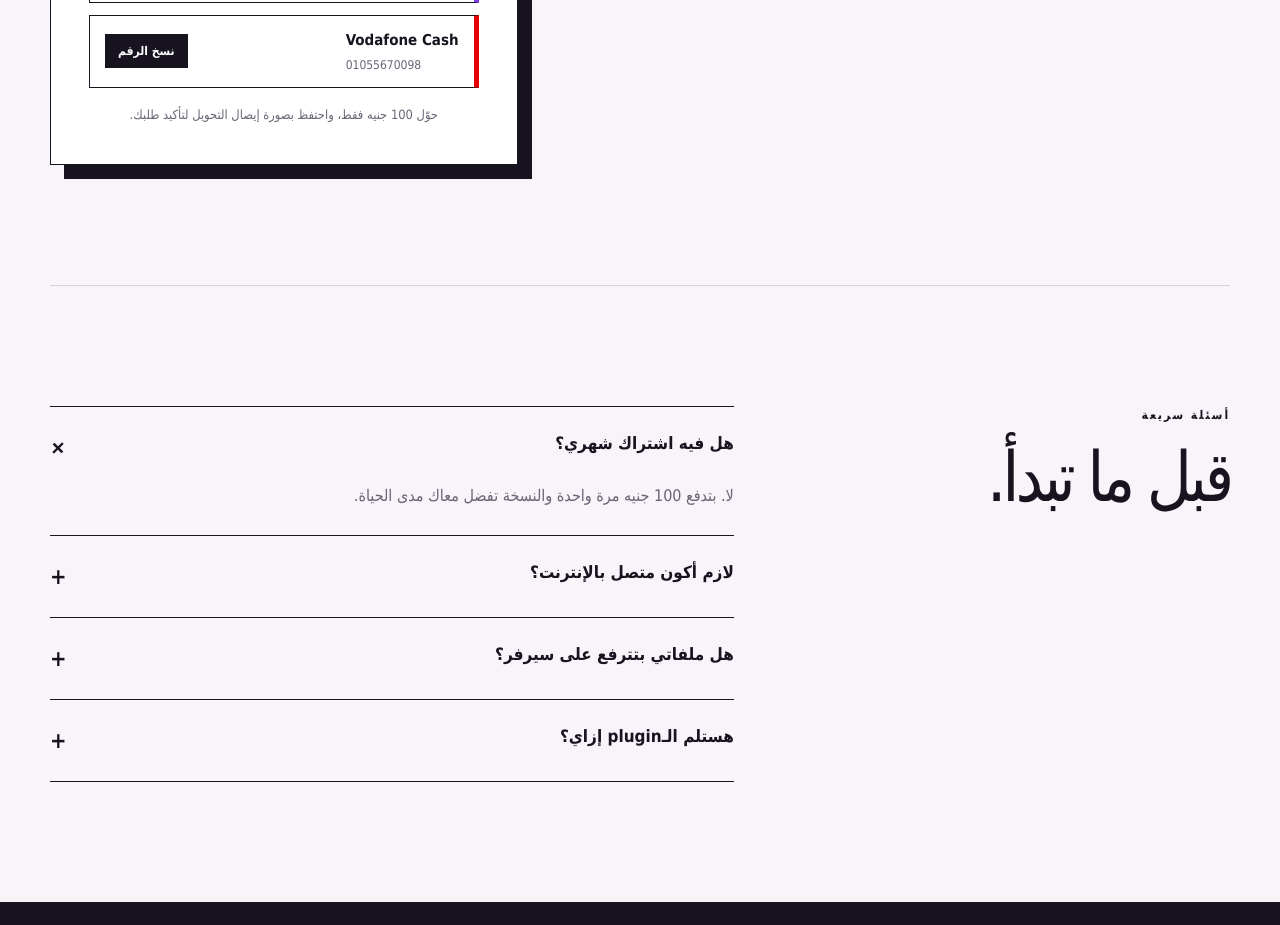
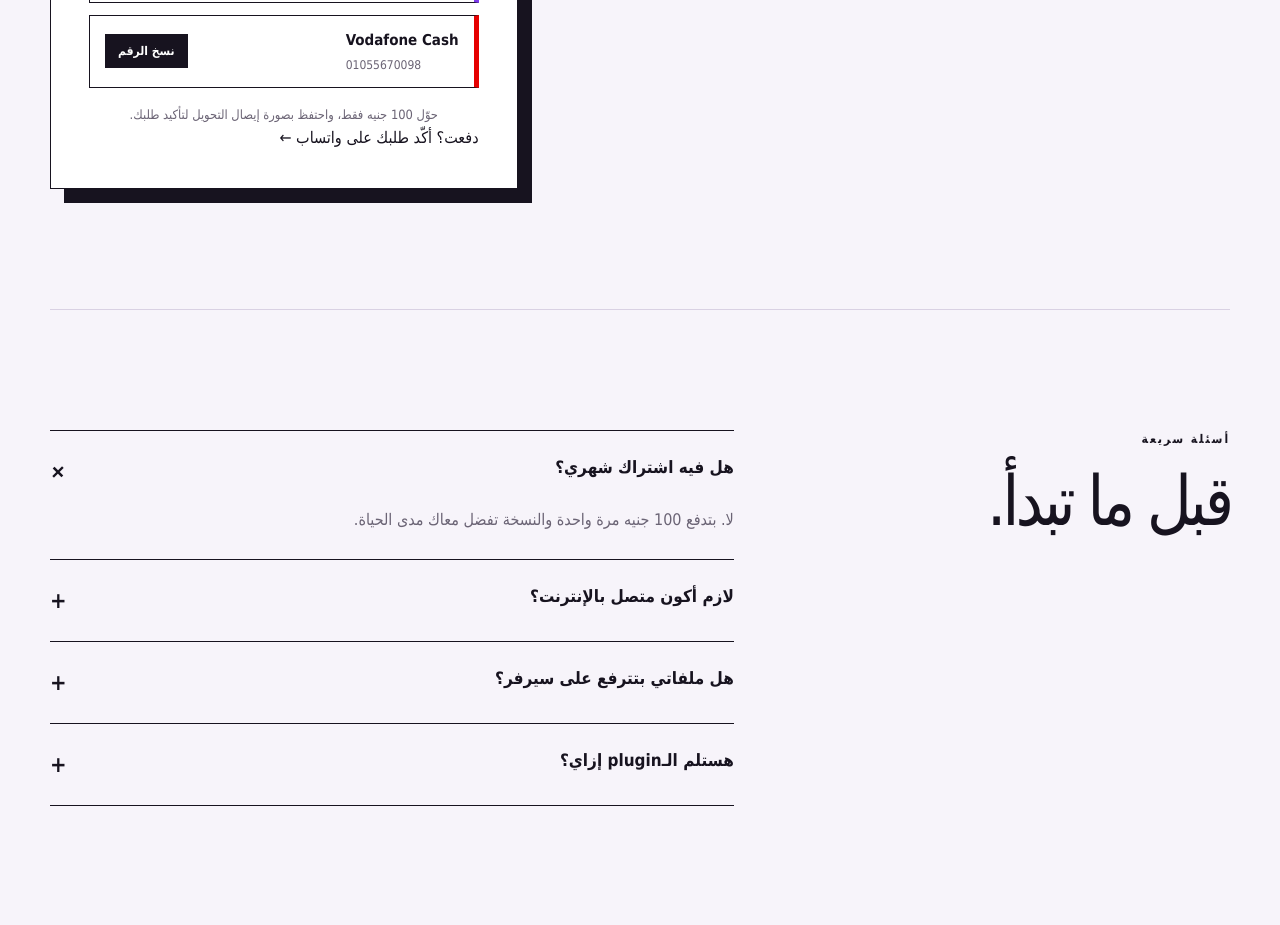
Before and after one commit to mostafaelkordy801-byte/drkordy-arabic-autocaption, a Next.js app: page / in a window 1280 px wide. Shown: the part 2920-3845 px from the top of the page. Built offline with nearby package versions, Linux system fonts and the light colour scheme.

Commit message:
Add WhatsApp order confirmation

```diff
--- a/app/page.tsx
+++ b/app/page.tsx
@@ -106,6 +106,14 @@ export default function Home() {
             </div>
           </div>
           <small className="paymentNote">حوّل 100 جنيه فقط، واحتفظ بصورة إيصال التحويل لتأكيد طلبك.</small>
+          <a
+            className="confirmOrder"
+            href="https://wa.me/201055670098?text=%D8%A3%D9%87%D9%84%D8%A7%D9%8B%D8%8C%20%D8%A3%D9%86%D8%A7%20%D8%AF%D9%81%D8%B9%D8%AA%20100%20%D8%AC%D9%86%D9%8A%D9%87%20%D9%84%D8%B4%D8%B1%D8%A7%D8%A1%20Dr%20Kordy%20Studio%20%E2%80%94%20Arabic%20AutoCaption.%0A%0A%D8%A7%D9%84%D8%A7%D8%B3%D9%85%3A%20%0A%D9%88%D8%B3%D9%8A%D9%84%D8%A9%20%D8%A7%D9%84%D8%AF%D9%81%D8%B9%3A%20%0A%D8%B1%D9%82%D9%85%20%D8%A7%D9%84%D8%AA%D8%AD%D9%88%D9%8A%D9%84%20%D9%85%D9%86%D9%87%3A%20%0A%0A%D9%87%D8%A8%D8%B9%D8%AA%20%D8%B5%D9%88%D8%B1%D8%A9%20%D8%A5%D9%8A%D8%B5%D8%A7%D9%84%20%D8%A7%D9%84%D8%AA%D8%AD%D9%88%D9%8A%D9%84%20%D9%81%D9%8A%20%D8%A7%D9%84%D8%B1%D8%B3%D8%A7%D9%84%D8%A9%20%D8%A7%D9%84%D8%AA%D8%A7%D9%84%D9%8A%D8%A9."
+            target="_blank"
+            rel="noreferrer"
+          >
+            دفعت؟ أكّد طلبك على واتساب <span>←</span>
+          </a>
         </div>
       </section>
 
```
